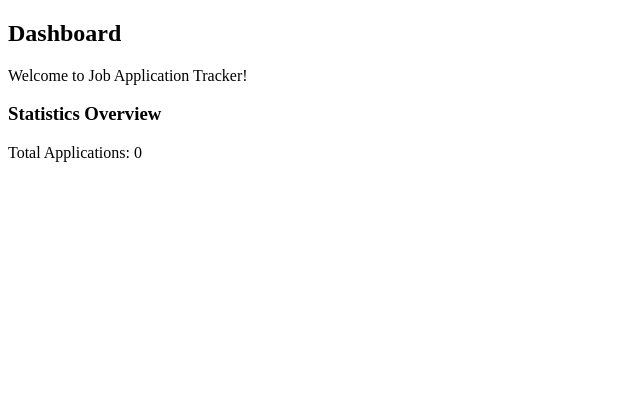
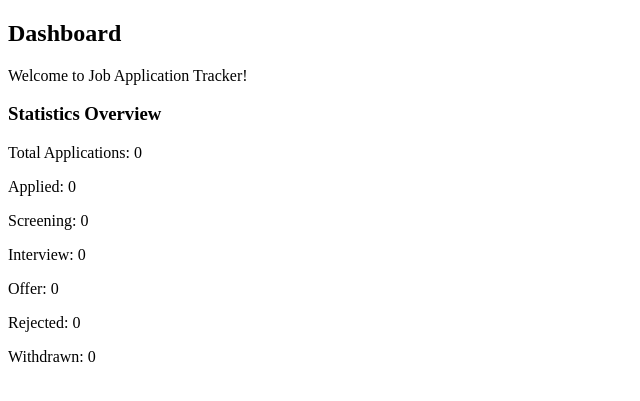
Before and after one commit to jbonilla8/job-application-tracker, a Flask app: page / in a window 1280 px wide. Shown: the part 98-499 px from the top of the page, without its empty margins (0-640 px from the left). Run offline with Flask 3, Linux system fonts and the light colour scheme; data that the repository does not hold is empty.

Commit message:
Add application status statistics to dashboard

```diff
--- a/app.py
+++ b/app.py
@@ -5,8 +5,9 @@ import mysql.connector
 # Create the Flask application
 app = Flask(__name__)
 
+
 # Dashboard page
-@app.route('/')
+@app.route("/")
 def dashboard():
     conn = None
     cursor = None
@@ -17,13 +18,21 @@ def dashboard():
 
         # Get the total number of job applications
         cursor = conn.cursor(dictionary=True)
-        cursor.execute(
-            "SELECT COUNT(*) AS total_applications FROM applications"
-        )
+        cursor.execute("SELECT COUNT(*) AS total_applications FROM applications")
         stats = cursor.fetchone()
 
+        # Get the number of applications for each status
+        cursor.execute("""
+            SELECT status, COUNT(*) AS total
+            FROM applications
+            GROUP BY status
+        """)
+        status_counts = {row["status"]: row["total"] for row in cursor.fetchall()}
+
         # Send application statistics data to the dashboard template
-        return render_template('dashboard.html', stats=stats)
+        return render_template(
+            "dashboard.html", stats=stats, status_counts=status_counts
+        )
 
     except mysql.connector.Error:
         # Log database errors and display message
@@ -37,6 +46,7 @@ def dashboard():
         if conn is not None and conn.is_connected():
             conn.close()
 
+
 # Run the application
-if __name__ == '__main__':
+if __name__ == "__main__":
     app.run(debug=True)
--- a/templates/dashboard.html
+++ b/templates/dashboard.html
@@ -1,4 +1,3 @@
-
 {% extends "base.html" %}
 
 {% block content %}
@@ -11,4 +10,15 @@
 
 <p>Total Applications: {{ stats.total_applications }}</p>
 
+<p>Applied: {{ status_counts.get('Applied', 0) }}</p>
+
+<p>Screening: {{ status_counts.get('Screening', 0) }}</p>
+
+<p>Interview: {{ status_counts.get('Interview', 0) }}</p>
+
+<p>Offer: {{ status_counts.get('Offer', 0) }}</p>
+
+<p>Rejected: {{ status_counts.get('Rejected', 0) }}</p>
+
+<p>Withdrawn: {{ status_counts.get('Withdrawn', 0) }}</p>
 {% endblock %}
```
